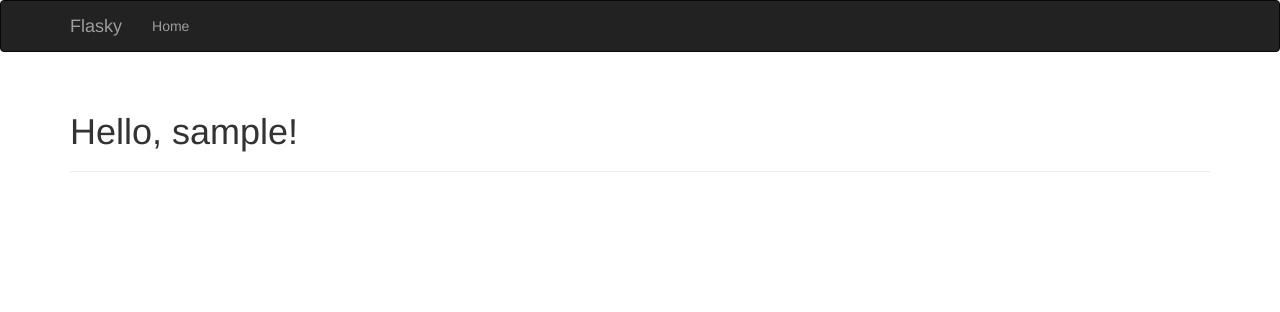
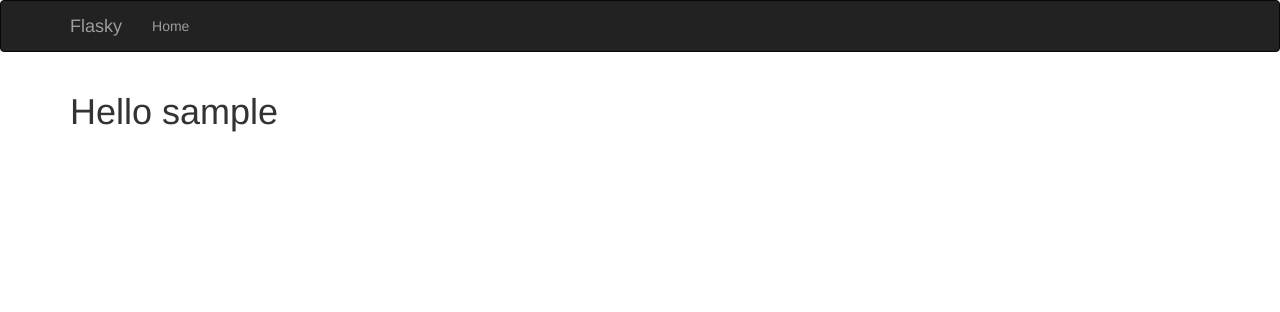
Before and after one commit to uahmad417/flasky-practise, a Flask app: a page that uses templates/user.html in a window 1280 px wide. Shown: the top 312 px of the page. Run offline with Flask 3, Linux system fonts and the light colour scheme; some libraries are stand-ins or nearby versions.

Commit message:
user template now inherited from app base template

```diff
--- a/templates/user.html
+++ b/templates/user.html
@@ -1,31 +1,9 @@
-{% extends 'bootstrap/base.html' %}
-{% block title %}My Flasky Application{% endblock %}
-{% block navbar %}
-<div class="navbar navbar-inverse" role="navigation">
-    <div class="container">
-        <div class="navbar-header">
-            <button type="button" class="navbar-toggle"
-            data-toggle="collapse" data-target=".navbar-collapse">
-                <span class="sr-only">Toggle navigation</span>
-                <span class="icon-bar"></span>
-                <span class="icon-bar"></span>
-                <span class="icon-bar"></span>
-            </button>
-            <a class="navbar-brand" href="/">Flasky</a>
-        </div>
-        <div class="navbar-collapse collapse">
-            <ul class="nav navbar-nav">
-                <li><a href="/">Home</a></li>
-            </ul>
-        </div>
-    </div>
+{% extends 'base.html' %}
+
+{% block page_content %}
+
+<div class="page_header">
+    <h1>Hello {{name}}</h1>
 </div>
+
 {% endblock %}
-
-{% block content %}
-    <div class="container">
-        <div class="page-header">
-            <h1>Hello, {{ name }}!</h1>
-        </div>
-    </div>
-{% endblock %}
```
